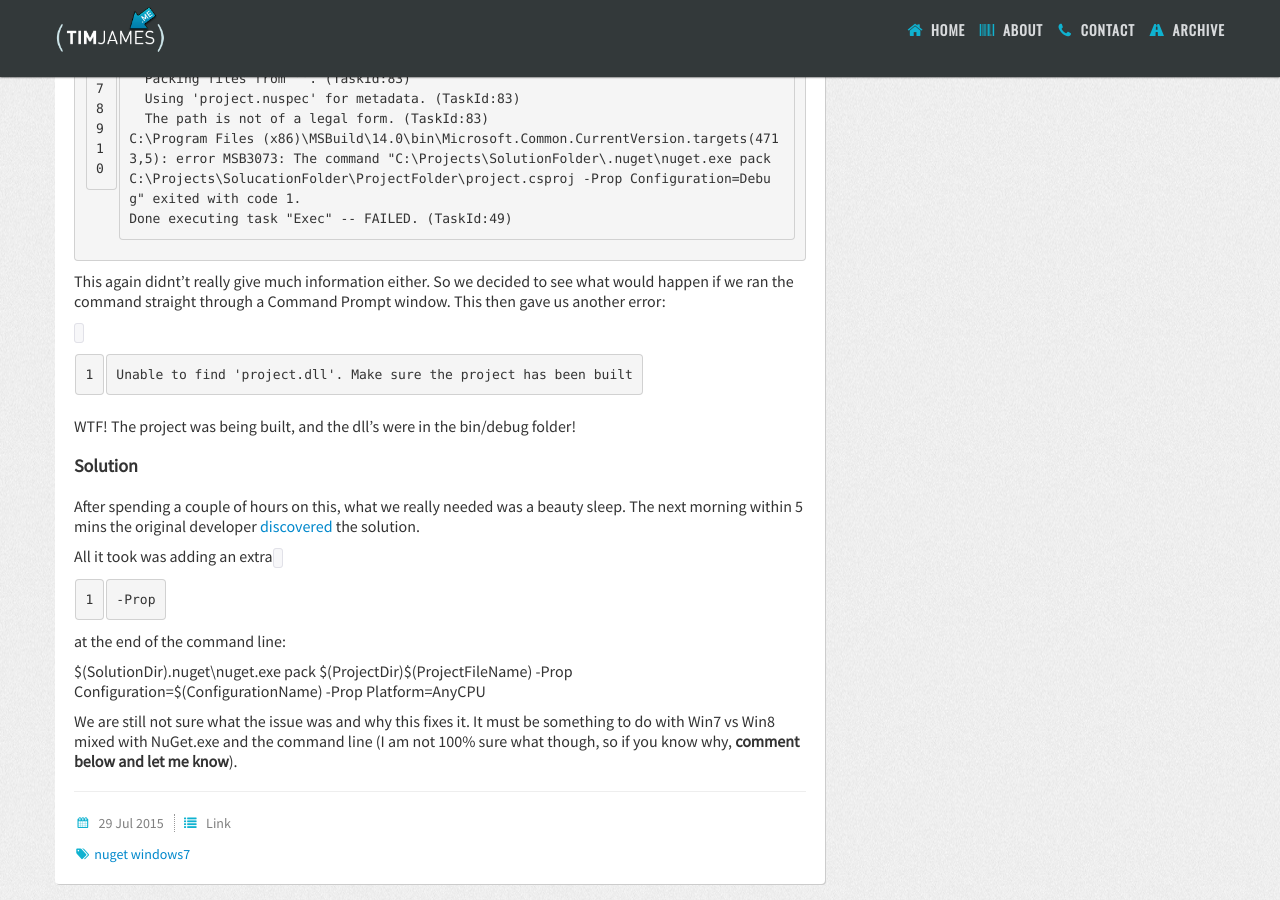
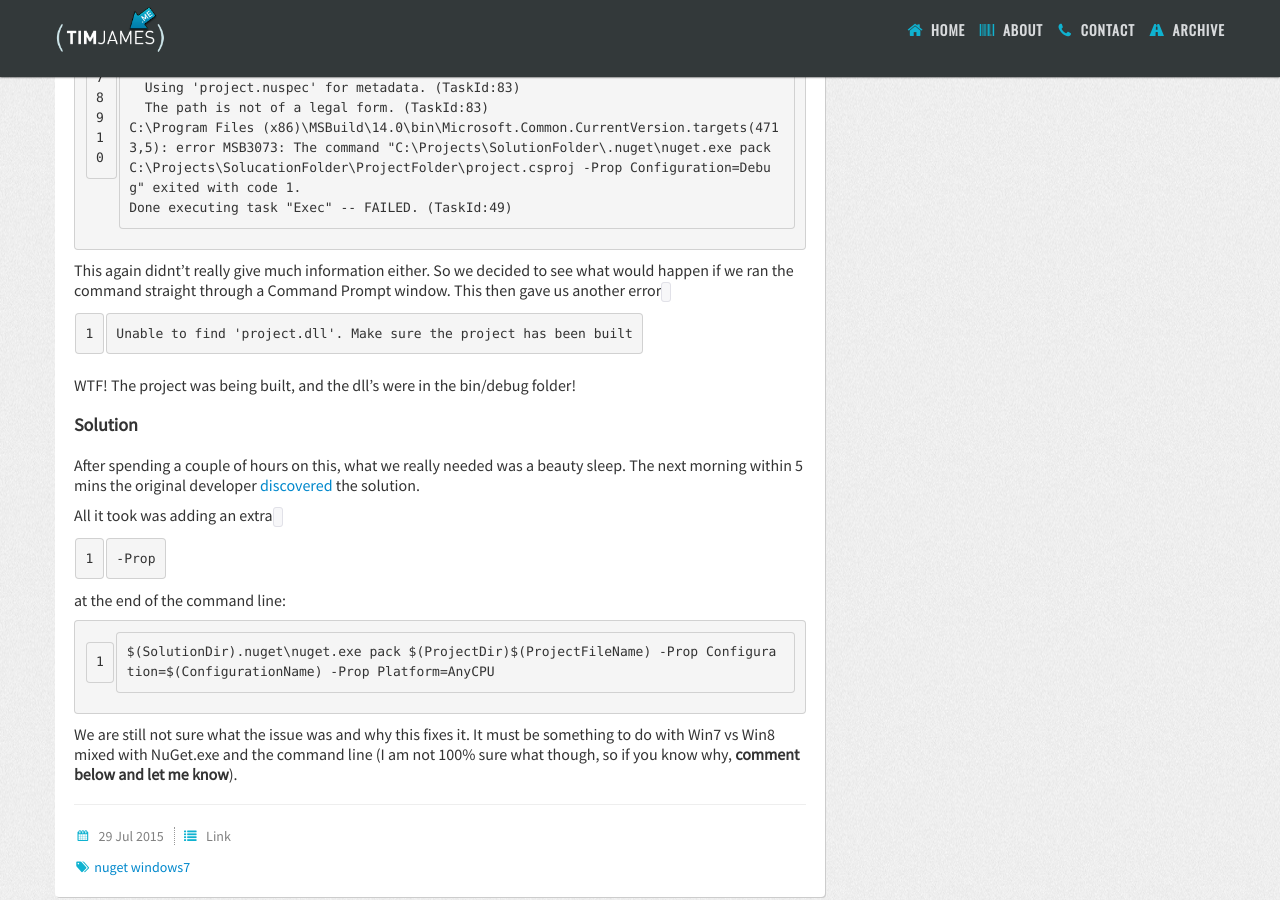
Before and after one commit to timbjames/timbjames.github.com, a Jekyll site: the page built from _posts/2015-07-29-nuget-pack-fails-with-exited-with-code-1.md, in a window 1280 px wide and 900 px high, scrolled down 853 px. Built offline with Jekyll 4.4.1, drawn with Linux system fonts in a browser that asks for light colours; nearby versions of some CDN libraries; some web fonts are replaced; Markdown is read by kramdown in place of the engine named in the settings; comment, search, counter and statistics services are not loaded.

Commit message:
updates to markdown

```diff
--- a/_posts/2015-07-29-nuget-pack-fails-with-exited-with-code-1.md
+++ b/_posts/2015-07-29-nuget-pack-fails-with-exited-with-code-1.md
@@ -15,7 +15,7 @@ We had a very annoying issue in the office recently regarding building a NuGet p
 
 The Post-build command was pretty simple and worked. It is the command which is referenced on the [nuget.org Creating and Publishing](https://docs.nuget.org/create/creating-and-publishing-a-package) a Package website
 
-`$(SolutionDir).nuget\nuget.exe pack $(ProjectDir)$(ProjectFileName) -Prop Configuration=$(ConfigurationName) -Prop`
+    $(SolutionDir).nuget\nuget.exe pack $(ProjectDir)$(ProjectFileName) -Prop Configuration=$(ConfigurationName) -Prop
 
 Everything was working great on the original developer's machine, also on another guys machine, but not on mine or the 4th developer's. Both I and the other developer are on Windows 7, the other two guys are on Windows 8. The Windows 7 machines were getting the error:
 
@@ -37,9 +37,7 @@ This error didn't really give much information, so after a bit of searching the
     C:\Program Files (x86)\MSBuild\14.0\bin\Microsoft.Common.CurrentVersion.targets(4713,5): error MSB3073: The command "C:\Projects\SolutionFolder\.nuget\nuget.exe pack C:\Projects\SolucationFolder\ProjectFolder\project.csproj -Prop Configuration=Debug" exited with code 1.
     Done executing task "Exec" -- FAILED. (TaskId:49)
 
-This again didnt't really give much information either. So we decided to see what would happen if we ran the command straight through a Command Prompt window. This then gave us another error:
-
-`Unable to find 'project.dll'. Make sure the project has been built`
+This again didnt't really give much information either. So we decided to see what would happen if we ran the command straight through a Command Prompt window. This then gave us another error `Unable to find 'project.dll'. Make sure the project has been built`
 
 WTF! The project was being built, and the dll's were in the bin/debug folder!
 
@@ -49,6 +47,6 @@ After spending a couple of hours on this, what we really needed was a beauty sle
 
 All it took was adding an extra `-Prop` at the end of the command line:
 
-$(SolutionDir).nuget\nuget.exe pack $(ProjectDir)$(ProjectFileName) -Prop Configuration=$(ConfigurationName) -Prop Platform=AnyCPU
+    $(SolutionDir).nuget\nuget.exe pack $(ProjectDir)$(ProjectFileName) -Prop Configuration=$(ConfigurationName) -Prop Platform=AnyCPU
 
 We are still not sure what the issue was and why this fixes it. It must be something to do with Win7 vs Win8 mixed with NuGet.exe and the command line (I am not 100% sure what though, so if you know why, **comment below and let me know**).
```
